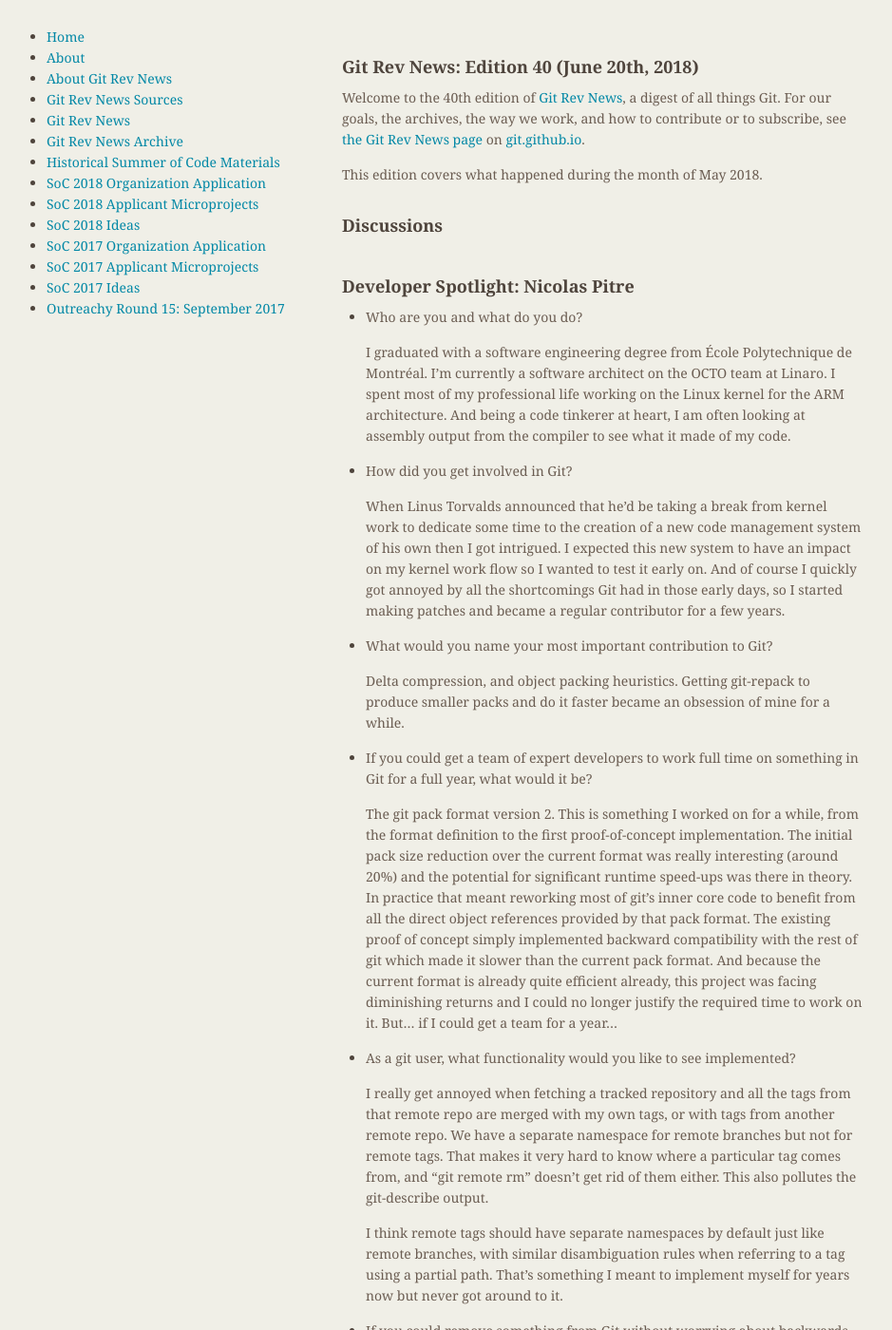
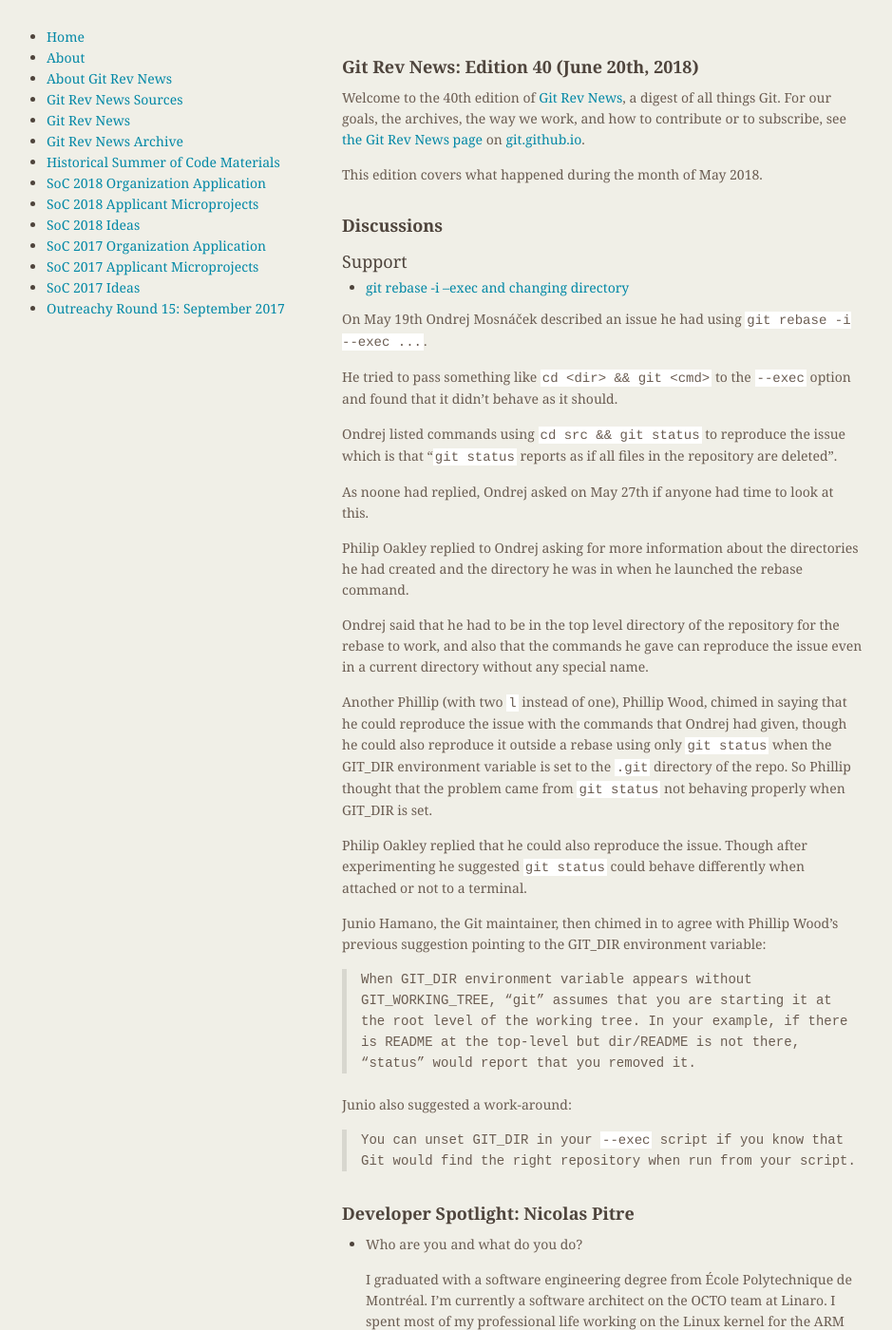
Before and after one commit to git/git.github.io, a Jekyll site: the page built from rev_news/drafts/edition-40.md, in a window 1280 px wide and 1400 px high. Shown: the whole window at 95% size, without its empty margins (174-1113 px from the left). Built offline with Jekyll 4.4.1, drawn with Linux system fonts in a browser that asks for light colours.

Commit message:
rn-40: add rebase --exec and cd article

```diff
--- a/rev_news/drafts/edition-40.md
+++ b/rev_news/drafts/edition-40.md
@@ -25,9 +25,57 @@
 ### Reviews
 -->
 
-<!---
 ### Support
--->
+
+* [git rebase -i --exec and changing directory](https://public-inbox.org/git/CAAUqJDu_3DTyd1cFKaNRKOzo3AHosfxP1jjWpa=HGtyAyitTeA@mail.gmail.com/)
+
+On May 19th Ondrej Mosnáček described an issue he had using `git rebase -i --exec ...`.
+
+He tried to pass something like `cd <dir> && git <cmd>` to the
+`--exec` option and found that it didn't behave as it should.
+
+Ondrej listed commands using `cd src && git status` to reproduce the
+issue which is that "`git status` reports as if all files in the
+repository are deleted".
+
+As noone had replied, Ondrej asked on May 27th if anyone had time to
+look at this.
+
+Philip Oakley replied to Ondrej asking for more information about the
+directories he had created and the directory he was in when he
+launched the rebase command.
+
+Ondrej said that he had to be in the top level directory of the
+repository for the rebase to work, and also that the commands he gave
+can reproduce the issue even in a current directory without any
+special name.
+
+Another Phillip (with two `l` instead of one), Phillip Wood, chimed in
+saying that he could reproduce the issue with the commands that Ondrej
+had given, though he could also reproduce it outside a rebase using
+only `git status` when the GIT_DIR environment variable is set to the
+`.git` directory of the repo. So Phillip thought that the problem came
+from `git status` not behaving properly when GIT_DIR is set.
+
+Philip Oakley replied that he could also reproduce the issue. Though
+after experimenting he suggested `git status` could behave differently
+when attached or not to a terminal.
+
+Junio Hamano, the Git maintainer, then chimed in to agree with Phillip
+Wood's previous suggestion pointing to the GIT_DIR environment
+variable:
+
+> When GIT_DIR environment variable appears without GIT_WORKING_TREE,
+> "git" assumes that you are starting it at the root level of the
+> working tree. In your example, if there is README at the top-level
+> but dir/README is not there, "status" would report that you removed
+> it.
+
+Junio also suggested a work-around:
+
+> You can unset GIT_DIR in your `--exec` script if you know that
+> Git would find the right repository when run from your script.
+
 
 ## Developer Spotlight: Nicolas Pitre
 
```
